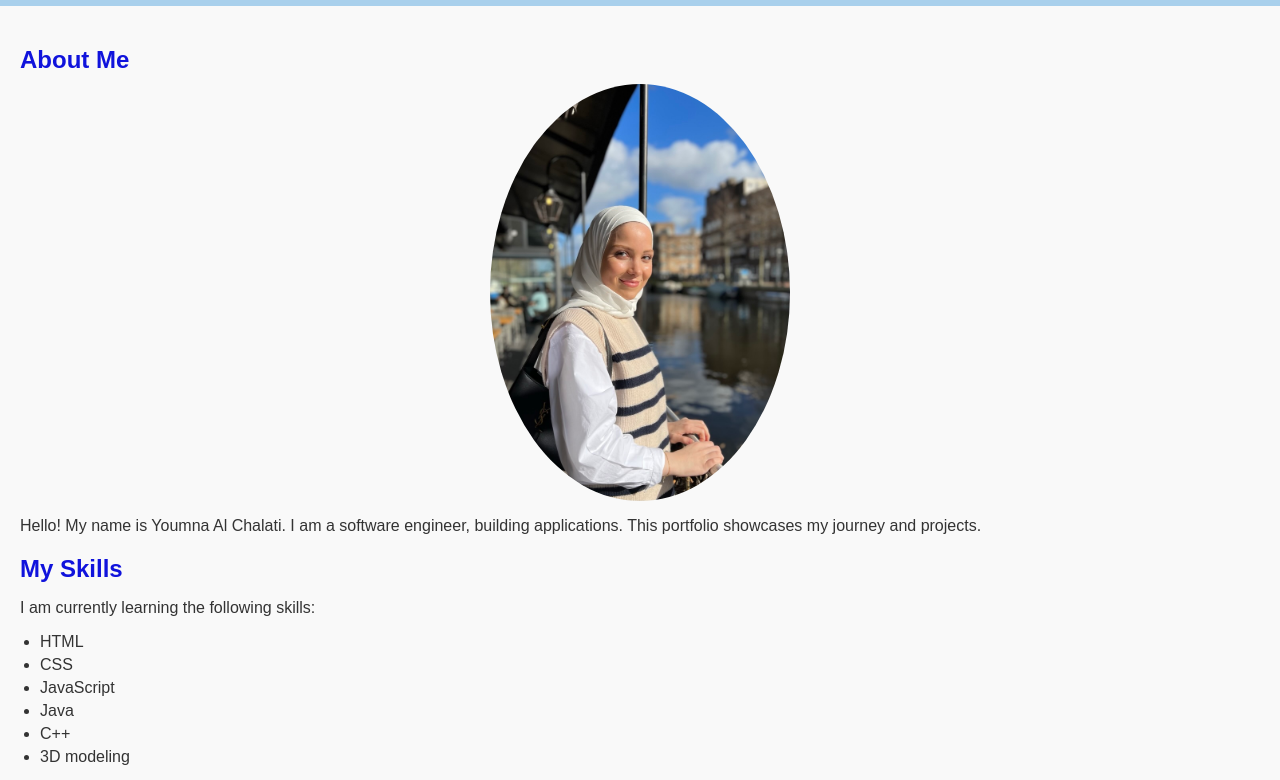
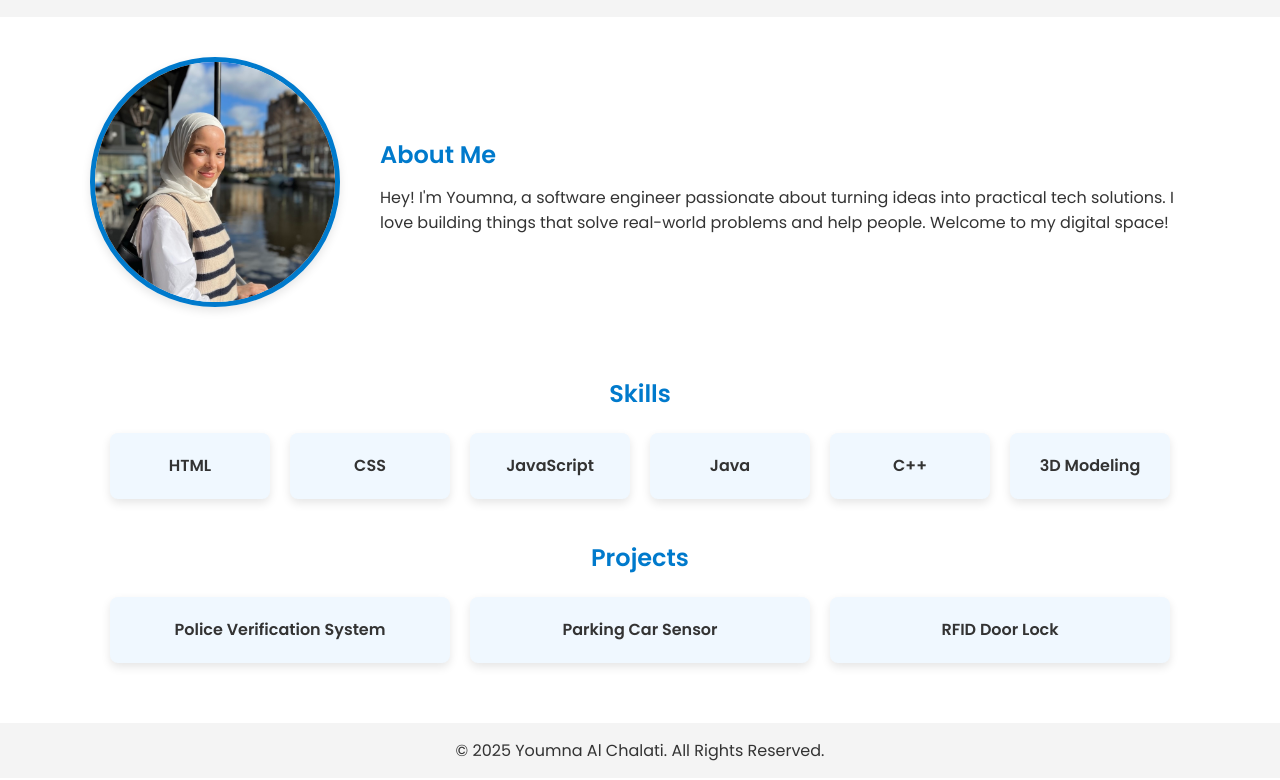
Before and after one commit to Yumna2000/portfolioWebsite, a plain HTML site: page index.html in a window 1280 px wide. Shown: the part 114-894 px from the top of the page. Drawn offline with Linux system fonts and the light colour scheme.

Commit message:
Add files via upload
New update to the website

```diff
--- a/index.html
+++ b/index.html
@@ -3,33 +3,53 @@
 <head>
     <meta charset="UTF-8">
     <meta name="viewport" content="width=device-width, initial-scale=1.0">
-    <title>My Portfolio</title>
+    <title>Youmna Al Chalati | Portfolio</title>
     <link rel="stylesheet" href="styles.css">
+    <link href="https://fonts.googleapis.com/css2?family=Poppins:wght@400;600&display=swap" rel="stylesheet">
+    <script defer src="theme-toggle.js"></script>
 </head>
 <body>
 
     <header>
-        <h1>Welcome to My Portfolio</h1>
+        <div class="container header-content">
+            <h1>Youmna Al Chalati</h1>
+            <button id="theme-toggle">Toggle Theme</button>
+        </div>
     </header>
 
     <main>
-        <section>
-            <h2>About Me</h2>
-            <img src="images/me.jpeg" alt="A photo of Youmna Al Chalati">
-            <p>Hello! My name is Youmna Al Chalati. I am a software engineer, building applications. This portfolio showcases my journey and projects.</p>
+        <!-- About Me -->
+        <section class="about container">
+            <div class="about-image">
+                <img src="images/me.jpeg" alt="Youmna's profile photo">
+            </div>
+            <div class="about-text">
+                <h2>About Me</h2>
+                <p>Hey! I'm Youmna, a software engineer passionate about turning ideas into practical tech solutions. I love building things that solve real-world problems and help people. Welcome to my digital space!</p>
+            </div>
         </section>
 
-        <section>
-            <h2>My Skills</h2>
-            <p>I am currently learning the following skills:</p>
-            <ul>
-                <li>HTML</li>
-                <li>CSS</li>
-                <li>JavaScript</li>
-                <li>Java</li>
-                <li>C++</li>
-                <li>3D modeling</li>
-            </ul>
+        <!-- Skills -->
+        <section class="skills container">
+            <h2>Skills</h2>
+            <div class="skills-grid">
+                <div class="skill-card">HTML</div>
+                <div class="skill-card">CSS</div>
+                <div class="skill-card">JavaScript</div>
+                <div class="skill-card">Java</div>
+                <div class="skill-card">C++</div>
+                <div class="skill-card">3D Modeling</div>
+            </div>
+        </section>
+
+        <!-- Projects -->
+        <section class="projects container">
+            <h2>Projects</h2>
+            <div class="project-grid">
+                <div class="project-card">Police Verification System</div>
+                <div class="project-card">Parking Car Sensor</div>
+                <div class="project-card">RFID Door Lock</div>
+            </div>
         </section>
     </main>
 
--- a/styles.css
+++ b/styles.css
@@ -1,64 +1,126 @@
-/* General Reset */
-body, html {
+:root {
+    --bg-color: #ffffff;
+    --text-color: #333;
+    --accent-color: #007acc;
+    --header-bg: #f4f4f4;
+    --card-bg: #f0f8ff;
+}
+
+body.dark {
+    --bg-color: #1c1c1c;
+    --text-color: #f0f0f0;
+    --accent-color: #ffcc00;
+    --header-bg: #2b2b2b;
+    --card-bg: #2a2a2a;
+}
+
+* {
+    box-sizing: border-box;
     margin: 0;
     padding: 0;
-    font-family: Arial, sans-serif;
-    background-color: #f9f9f9;
-    color: #333;
-    height: 100%;
 }
 
-/* Flexbox Layout */
 body {
-    display: flex;
-    flex-direction: column;
-    min-height: 100vh;
+    font-family: 'Poppins', sans-serif;
+    background-color: var(--bg-color);
+    color: var(--text-color);
+    transition: all 0.3s ease;
+    line-height: 1.6;
 }
 
-/* Header Styling */
-header {
-    background-color: #a9d0ec;
-    color: white;
-    text-align: center;
-    padding: 20px 0;
-}
-
-/* Main Content */
-main {
-    flex: 1;
+.container {
+    max-width: 1100px;
+    margin: auto;
     padding: 20px;
 }
 
-/* About Me Section */
-section h2 {
-    color: #1013dc;
-    margin-bottom: 10px;
+header {
+    background-color: var(--header-bg);
+    padding: 20px 0;
+    position: sticky;
+    top: 0;
+    z-index: 1000;
 }
 
-section img {
-    width: 300px;
-    height: auto;
-    border-radius: 50%;
-    display: block;
-    margin: 10px auto;
+.header-content {
+    display: flex;
+    justify-content: space-between;
+    align-items: center;
 }
 
-/* Footer Styling */
-footer {
-    background-color: #a9d0ec;
-    color: white;
-    text-align: center;
-    padding: 10px 0;
-    position: relative;
-    bottom: 0;
-    width: 100%;
+#theme-toggle {
+    padding: 8px 16px;
+    border: none;
+    border-radius: 4px;
+    background-color: var(--accent-color);
+    color: #fff;
+    cursor: pointer;
+    font-weight: bold;
+    transition: background-color 0.3s;
 }
 
-/* List Styling */
-ul {
-    padding-left: 20px;
+#theme-toggle:hover {
+    background-color: #005b99;
 }
 
-ul li {
-    margin-bottom: 5px;
+/* About Section */
+.about {
+    display: flex;
+    flex-wrap: wrap;
+    gap: 40px;
+    align-items: center;
+    padding: 40px 0;
 }
+
+.about-image img {
+    width: 250px;
+    height: 250px;
+    border-radius: 50%;
+    object-fit: cover;
+    border: 5px solid var(--accent-color);
+    box-shadow: 0 4px 10px rgba(0, 0, 0, 0.1);
+}
+
+.about-text {
+    flex: 1;
+}
+
+.about-text h2 {
+    margin-bottom: 10px;
+    color: var(--accent-color);
+}
+
+/* Skills Section */
+.skills h2, .projects h2 {
+    margin-bottom: 20px;
+    color: var(--accent-color);
+    text-align: center;
+}
+
+.skills-grid, .project-grid {
+    display: grid;
+    grid-template-columns: repeat(auto-fit, minmax(140px, 1fr));
+    gap: 20px;
+}
+
+.skill-card, .project-card {
+    background-color: var(--card-bg);
+    padding: 20px;
+    border-radius: 8px;
+    text-align: center;
+    font-weight: 600;
+    box-shadow: 0 4px 10px rgba(0,0,0,0.1);
+    transition: transform 0.3s;
+}
+
+.skill-card:hover, .project-card:hover {
+    transform: translateY(-5px);
+}
+
+/* Footer */
+footer {
+    background-color: var(--header-bg);
+    text-align: center;
+    padding: 15px 0;
+    margin-top: 40px;
+}
--- /dev/null
+++ b/theme-toggle.js
@@ -0,0 +1,6 @@
+document.addEventListener("DOMContentLoaded", () => {
+    const toggleBtn = document.getElementById("theme-toggle");
+    toggleBtn.addEventListener("click", () => {
+        document.body.classList.toggle("dark");
+    });
+});
```
